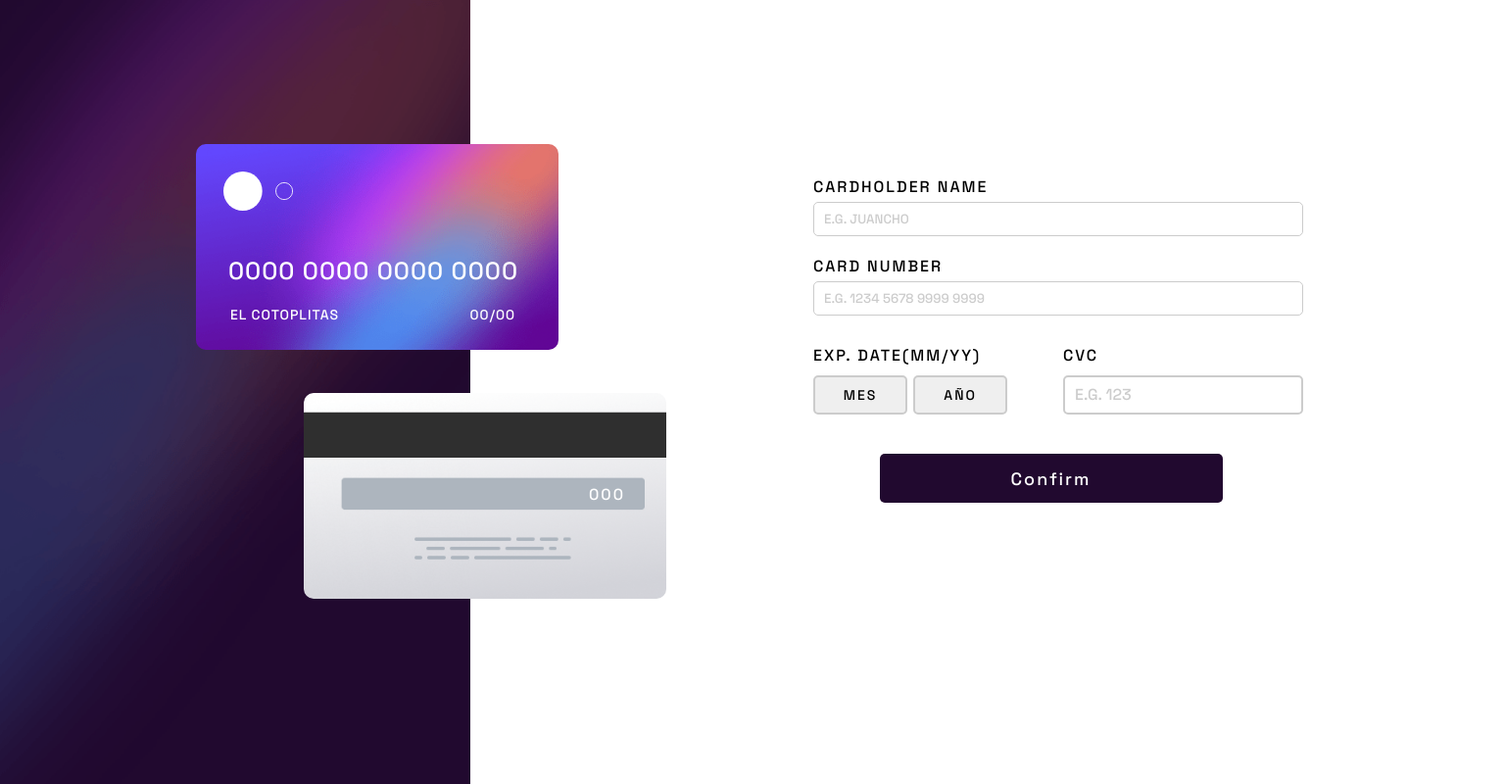
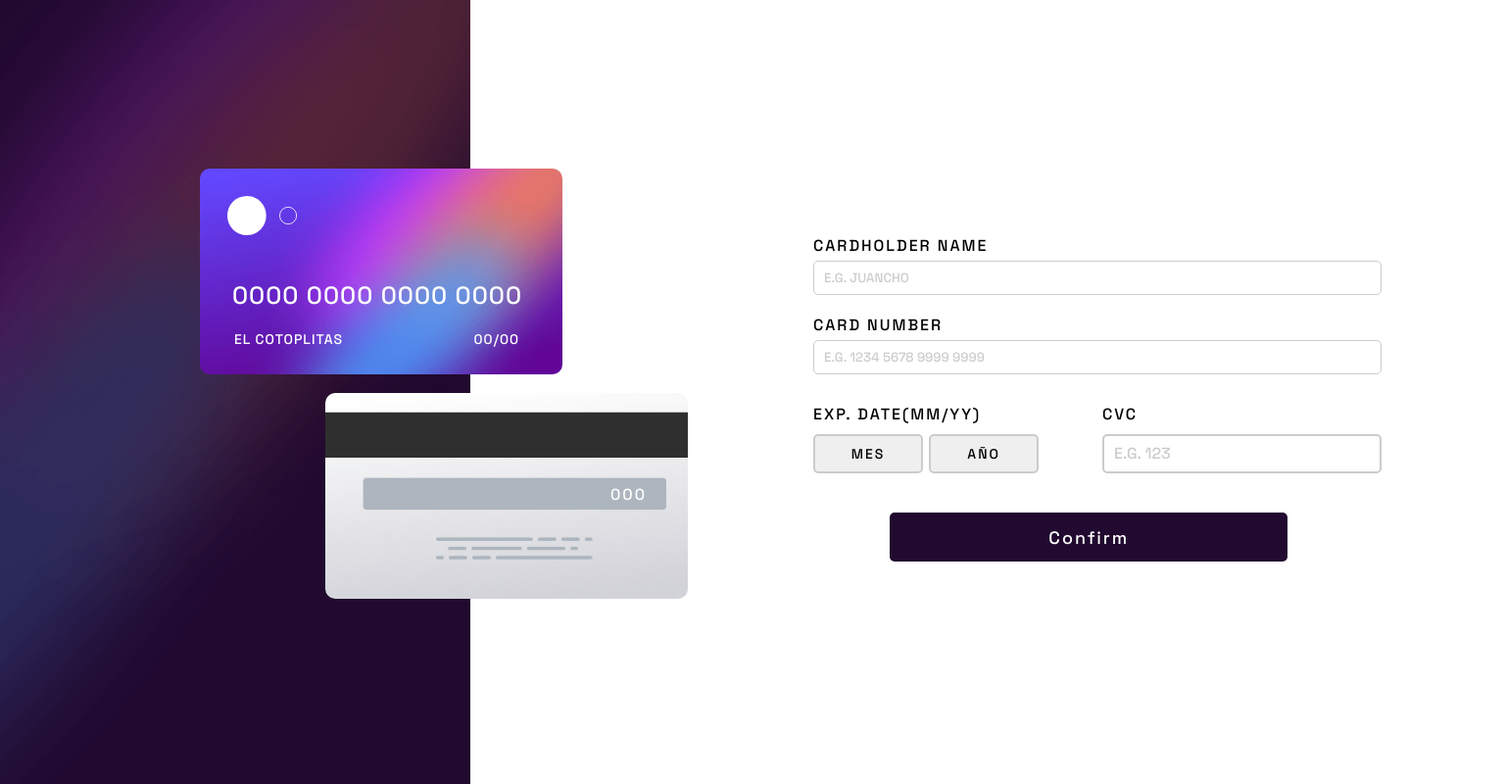
Before and after one commit to Angel-Maury/card-dinamic-proyect, a plain HTML site: page index.html in a window 1536 px wide. Shown: the whole page at 98% size. Drawn offline with Linux system fonts and the light colour scheme.

Commit message:
a mediaquery for slightly larger screens.

```diff
--- a/css/estilos.scss
+++ b/css/estilos.scss
@@ -386,15 +386,23 @@ body {
         z-index: 1;
         flex-direction: row;
 
+        .tarjeta-delantera-contenedor {
+            margin-bottom: 110%;
+            position: absolute;
+            width: 370px;
+            height: 210px;
+
             .grupo-tarjeta-delantera {
-            margin: 20px;
+                position: absolute;
                 width: 370px;
+                height: 210px;
                 border-radius: 10px;
-            height: 210px;
-            margin-left: 180px;
+                margin-left: 20%;
+
+                .tarjeta-delantera {
                     position: absolute;
 
-            .tarjeta-delantera {
+
                     .numeros {
                         font-size: 25px;
                     }
@@ -416,6 +424,8 @@ body {
                 }
 
             }
+        }
+
 
         .grupo-tarjeta-trasera {
             margin-top: 140px;
@@ -428,7 +438,7 @@ body {
                 width: 370px;
                 height: 210px;
                 border-radius: 10px;
-                margin-left: 200px;
+                margin-left: 60%;
             }
 
             #ccv {
@@ -450,3 +460,17 @@ body {
         margin-top: 150px;
     }
 }
+
+@media(min-width: 1400px) {
+    .contenedor-tarjetas {
+        .tarjeta-delantera-contenedor {
+            margin-bottom: 500px;
+        }
+    }
+
+    .formulario {
+        width: 80vh;
+        margin-left: 40vh;
+        margin-top: 20vh;
+    }
+}
--- a/index.html
+++ b/index.html
@@ -15,6 +15,7 @@
 <body>
   <div class="contenedor-principal">
     <div class="contenedor-tarjetas">
+      <div class="tarjeta-delantera-contenedor">
         <div class="grupo-tarjeta-delantera">
           <div class="tarjeta-delantera">
             <div class="container-logo-card">
@@ -29,6 +30,8 @@
             </div>
           </div>
         </div>
+      </div>
+
       <div class="grupo-tarjeta-trasera">
         <div class="tarjeta-trasera">
           <label for="" id="ccv">000</label>
```
Also changed, not shown: css/estilos.css, 1 other file. Lines whose indentation alone changed are shown as unchanged.
